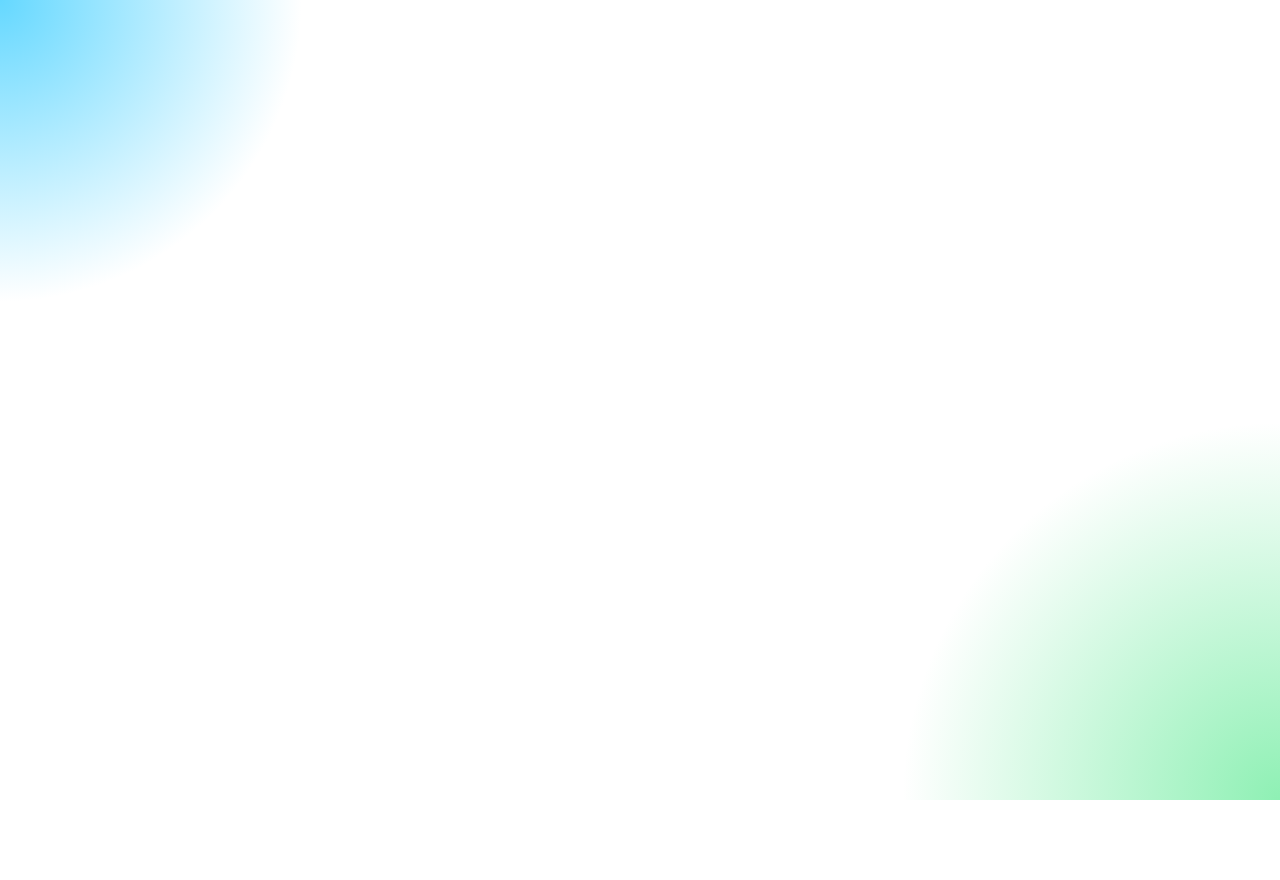
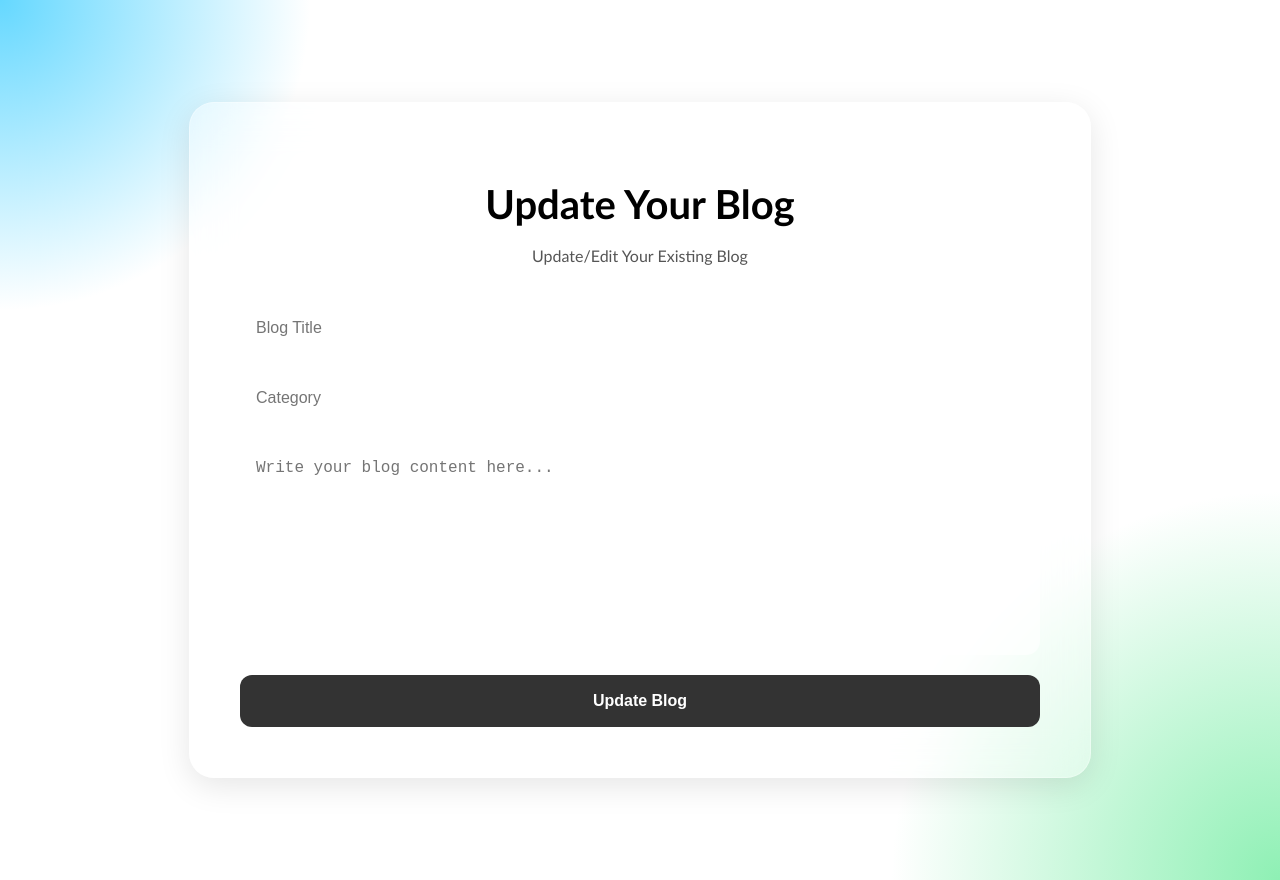
Before and after one commit to virajjadhav439/TBloger, a React (Vite) app in the folder frontend/: page /update/1 in a window 1280 px wide. Before the commit this address had no page. Before the commit the page ends 800 px from the top, so only its background shows below. Built offline with nearby package versions, Linux system fonts and the light colour scheme; no server answers.

Commit message:
Created UpdateBlog Feature And done Testing,its Working

```diff
--- a/frontend/src/App.jsx
+++ b/frontend/src/App.jsx
@@ -9,6 +9,7 @@ import CreateBlog from './pages/CreateBlog'
 import BlogCard from './components/BlogCard'
 import BlogPage from './pages/blogPage'
 import SingleBlog from './pages/SingleBlog'
+import UpdateBlog from './pages/UpdateBlog'
 function App() {
   return (
     <>
@@ -20,6 +21,7 @@ function App() {
         <Route path='/create' element={<CreateBlog/>} />
         <Route path='/blogs' element={<BlogPage/>}/>
         <Route path='/blogs/:id' element={<SingleBlog/>}/>
+        <Route path='/update/:id' element={<UpdateBlog/>} />
       </Routes>
       </BrowserRouter>
     </>
--- /dev/null
+++ b/frontend/src/css/UpdateBlog.css
@@ -0,0 +1,213 @@
+.update-blog-page{
+
+    min-height:100vh;
+
+    display:flex;
+
+    justify-content:center;
+
+    align-items:center;
+
+    padding:40px;
+
+    font-family:'Gill Sans MT', Calibri, 'Trebuchet MS', sans-serif;
+}
+
+.update-blog-container{
+
+    width:800px;
+
+    padding:50px;
+
+    border-radius:25px;
+
+    background:rgba(255,255,255,0.35);
+
+    backdrop-filter:blur(20px);
+
+    border:1px solid rgba(255,255,255,0.3);
+
+    box-shadow:0 8px 32px rgba(0,0,0,0.1);
+
+    text-align:center;
+}
+
+.update-blog-heading{
+
+    font-size:2.5rem;
+
+    margin-bottom:10px;
+}
+
+.update-blog-subheading{
+
+    color:#555;
+
+    margin-bottom:35px;
+
+    line-height:1.5;
+}
+
+.update-blog-form{
+
+    display:flex;
+
+    flex-direction:column;
+
+    gap:20px;
+}
+
+.update-blog-form input,
+.update-blog-form textarea{
+
+    padding:16px;
+
+    border:none;
+
+    outline:none;
+
+    border-radius:14px;
+
+    background:rgba(255,255,255,0.6);
+
+    font-size:1rem;
+}
+
+.update-blog-form textarea{
+
+    resize:none;
+}
+
+.update-blog-form input:focus,
+.update-blog-form textarea:focus{
+
+    box-shadow:0 0 10px rgba(56,189,248,0.4);
+}
+
+.update-blog-form input[type="file"]{
+
+    background:transparent;
+
+    padding:10px;
+}
+
+.update-blog-button{
+
+    width:100%;
+
+    padding:17px 40px;
+
+    border:none;
+
+    outline:none;
+
+    color:white;
+
+    cursor:pointer;
+
+    position:relative;
+
+    z-index:0;
+
+    border-radius:12px;
+
+    font-size:1rem;
+
+    font-weight:600;
+
+    background:transparent;
+}
+
+.update-blog-button::after{
+
+    content:"";
+
+    z-index:-1;
+
+    position:absolute;
+
+    width:100%;
+
+    height:100%;
+
+    background-color:#333;
+
+    left:0;
+
+    top:0;
+
+    border-radius:12px;
+}
+
+.update-blog-button::before{
+
+    content:"";
+
+    background:linear-gradient(
+        45deg,
+        #FF0000,
+        #FF7300,
+        #FFFB00,
+        #48FF00,
+        #00FFD5,
+        #002BFF,
+        #FF00C8,
+        #FF0000
+    );
+
+    position:absolute;
+
+    top:-2px;
+
+    left:-2px;
+
+    background-size:600%;
+
+    z-index:-1;
+
+    width:calc(100% + 4px);
+
+    height:calc(100% + 4px);
+
+    filter:blur(8px);
+
+    border-radius:12px;
+
+    opacity:0;
+
+    transition:opacity .3s ease-in-out;
+
+    animation:glowing 20s linear infinite;
+}
+
+.update-blog-button:hover::before{
+
+    opacity:1;
+}
+
+.update-blog-button:active::after{
+
+    background:transparent;
+}
+
+.update-blog-button:active{
+
+    color:#000;
+
+    font-weight:bold;
+}
+
+@media(max-width:500px){
+
+    .update-blog-container{
+
+        width:100%;
+
+        padding:30px;
+    }
+
+    .update-blog-heading{
+
+        font-size:2rem;
+    }
+}
--- /dev/null
+++ b/frontend/src/pages/UpdateBlog.jsx
@@ -0,0 +1,110 @@
+import React, { useEffect, useState } from "react";
+import API from "../api/api";
+import { useParams, useNavigate } from "react-router-dom";
+import '../css/UpdateBlog.css'
+const UpdateBlog = () => {
+  const { id } = useParams();
+  const navigate = useNavigate();
+
+  const [formData, setFormData] = useState({
+    title: "",
+    category: "",
+    content: "",
+  });
+
+  useEffect(() => {
+    const fetchBlog = async () => {
+      try {
+        const response = await API.get(`/blogs/${id}`);
+
+        setFormData({
+          title: response.data.title || "",
+          category: response.data.category || "",
+          content: response.data.content || "",
+        });
+      } catch (error) {
+        console.log(error);
+      }
+    };
+
+    fetchBlog();
+  }, [id]);
+
+  const handleChange = (e) => {
+    setFormData({
+      ...formData,
+      [e.target.name]: e.target.value,
+    });
+  };
+
+  const handleSubmit = async (e) => {
+    e.preventDefault();
+
+    try {
+      const token = localStorage.getItem("token");
+
+      await API.put(
+        `/blogs/${id}`,
+        {
+          title: formData.title,
+          category: formData.category,
+          content: formData.content,
+        },
+        {
+          headers: {
+            Authorization: `Bearer ${token}`,
+          },
+        }
+      );
+
+      alert("Blog Updated Successfully");
+      navigate("/blogs");
+    } catch (error) {
+      alert(error.response?.data?.message || "Blog Update Failed");
+    }
+  };
+
+  return (
+    <div className="update-blog-page">
+      <div className="update-blog-container">
+        <h1 className="update-blog-heading">Update Your Blog</h1>
+
+        <p className="update-blog-subheading">
+          Update/Edit Your Existing Blog
+        </p>
+
+        <form onSubmit={handleSubmit} className="update-blog-form">
+          <input
+            type="text"
+            placeholder="Blog Title"
+            name="title"
+            value={formData.title}
+            onChange={handleChange}
+          />
+
+          <input
+            type="text"
+            placeholder="Category"
+            name="category"
+            value={formData.category}
+            onChange={handleChange}
+          />
+
+          <textarea
+            placeholder="Write your blog content here..."
+            rows="10"
+            name="content"
+            value={formData.content}
+            onChange={handleChange}
+          />
+
+          <button className="update-blog-button">
+            Update Blog
+          </button>
+        </form>
+      </div>
+    </div>
+  );
+};
+
+export default UpdateBlog;
```
